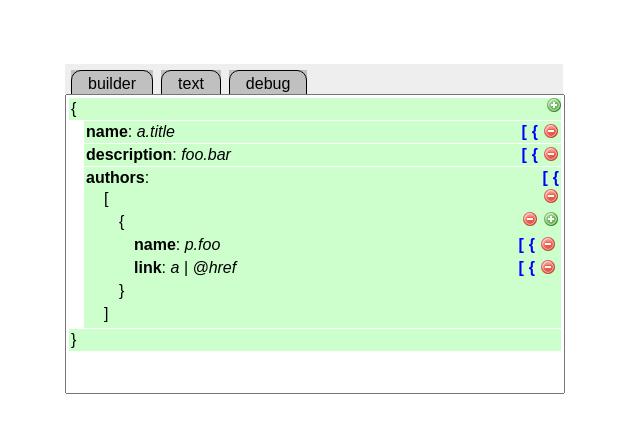
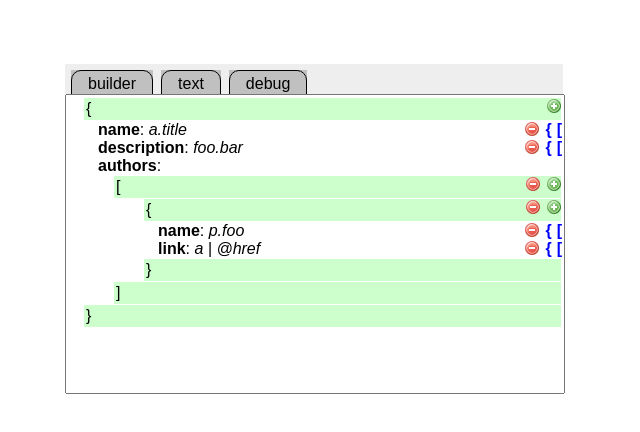
Before and after one commit to cantino/jsoneditor, a plain HTML site: page index.html in a window 1280 px wide. Shown: the whole page, without its empty margins (0-640 px from the left). Drawn offline with Linux system fonts and the light colour scheme.

Commit message:
ui fixes

```diff
--- a/index.html
+++ b/index.html
@@ -35,7 +35,11 @@
         background-color:white;
         overflow:auto;
       }
-      div, blockquote{
+      div{
+        margin:0;
+        padding:0;
+      }
+      blockquote{
         margin:0;
         padding:0;
       }
@@ -164,7 +168,11 @@
       JSONEditor.prototype.ADD = function(struct) {
         var self = this;
         return $('<a class="icon" href="#"><img src="add.png" border=0/></a>').click(function(e) {
-          struct['??'] = '??';
+          if (struct instanceof Array) {
+            struct.push('??');
+          } else {
+            struct['??'] = '??';
+          }
           self.rebuild();
           return false;
         });
@@ -260,35 +268,41 @@
       JSONEditor.prototype.build = function(json, node, parent, key) {
         if(json instanceof Array){
           var bq = $(document.createElement("BLOCKQUOTE"));
-          var bq2 = $(document.createElement("BLOCKQUOTE"));
           bq.append($("<div>[</div>"));
+
           if (parent) bq.prepend(this.DELETE(key, parent));
-          bq.append(bq2);
+          bq.prepend(this.ADD(json));
+
           for(var i = 0; i < json.length; i++) {
-//            if (parent) bq.prepend(this.DELETE(key, parent));
-            this.build(json[0], bq2, json, i);
+            var innerbq = $(document.createElement("BLOCKQUOTE"));
+            this.build(json[i], innerbq, json, i);
+            bq.append(innerbq);
           }
+
           bq.append($("<div>]</div>"));
           node.append(bq);
         } else if (json instanceof Object) {
-          node.append($('<div>{</div>'));
-          if (parent) node.prepend(this.DELETE(key, parent, true));
-          node.prepend(this.ADD(json));
           var bq = $(document.createElement("BLOCKQUOTE"));
+          bq.append($('<div>{</div>'));
+
+          if (parent) bq.prepend(this.DELETE(key, parent, true));
+          bq.prepend(this.ADD(json));
+
+          for(var i in json){
+            var innerbq = $(document.createElement("BLOCKQUOTE"));
+            innerbq.append(this.editable(i.toString(), i.toString(), json, 'key').wrap('<b class="key"></b>').parent());
+            innerbq.append(document.createTextNode(': '));
+            this.build(json[i], innerbq, json, i);
+            bq.append(innerbq);
+          }
+
+          bq.append($('<div>}</div>'));
           node.append(bq);
-          for(var i in json){
-            var div = $('<div></div>');
-            div.append(this.BRACE(i.toString(), json));
-            div.append(this.BRACKET(i.toString(), json));
-            div.append(this.editable(i.toString(), i.toString(), json, 'key').wrap('<b class="key"></b>').parent());
-            div.append(document.createTextNode(': '));
-            this.build(json[i], div, json, i);
-            bq.append(div);
-          }
-          node.append($('<div>}</div>'));
         } else {
+          node.append(this.editable(json.toString(), key, parent, 'value').wrap('<span class="val"></span>').parent());
           if (parent) node.prepend(this.DELETE(key, parent));
-          node.append(this.editable(json.toString(), key, parent, 'value').wrap('<span class="val"></span>').parent());
+          node.prepend(this.BRACE(key, parent));
+          node.prepend(this.BRACKET(key, parent));
         }
       };
     </script>
```
